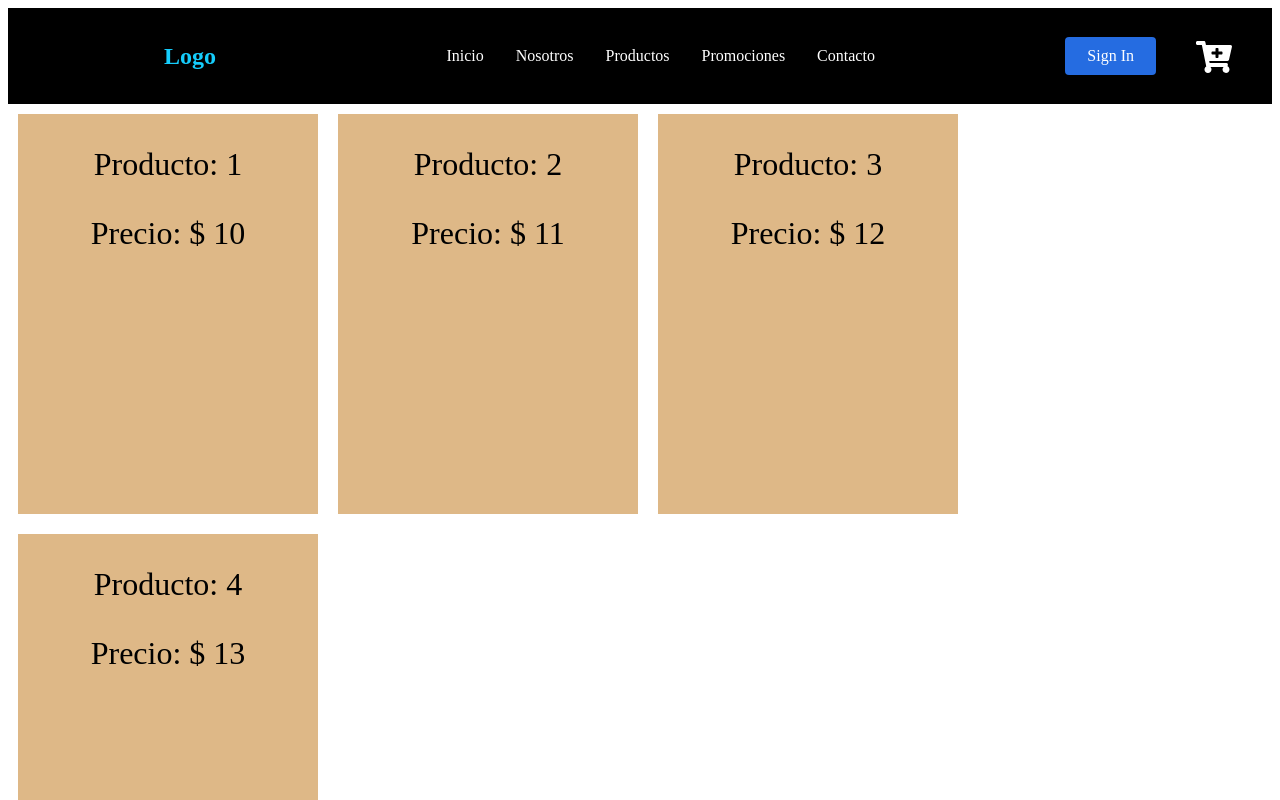
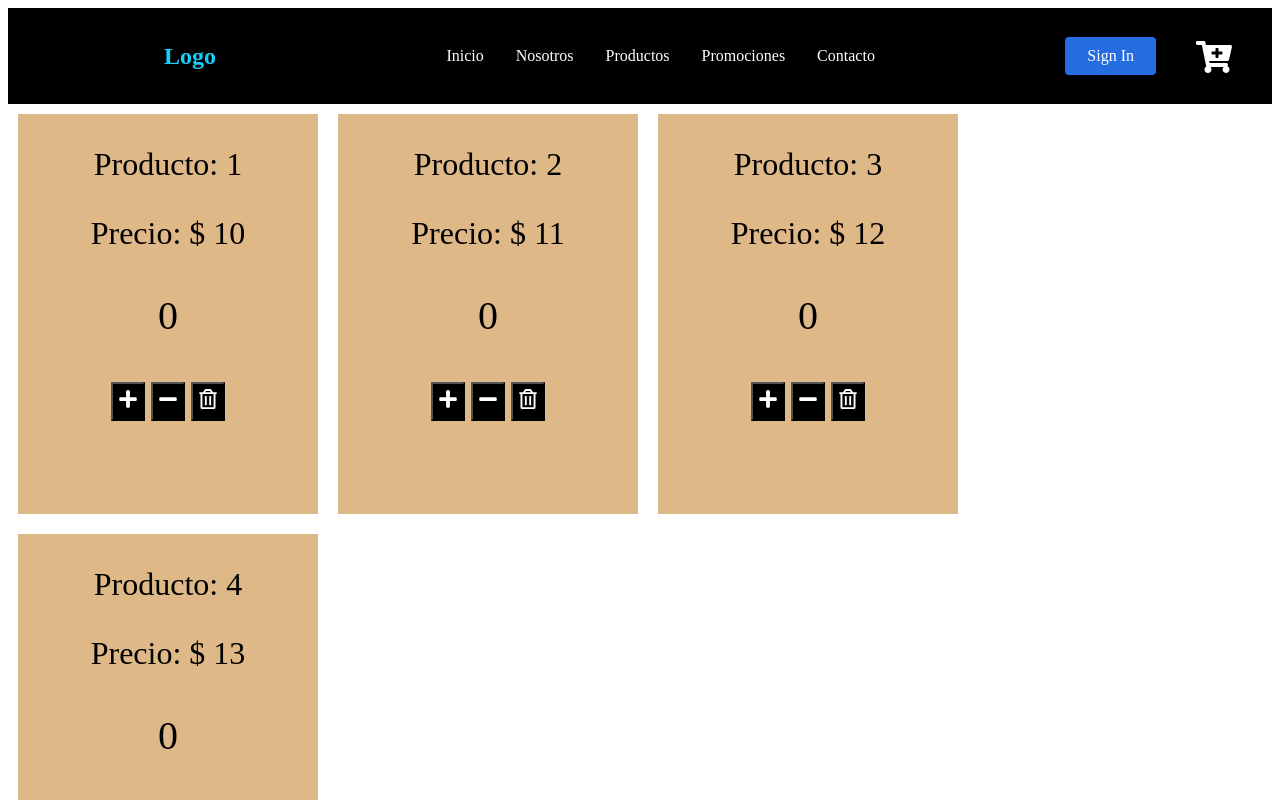
Before and after one commit to Martin-J-Larre/React-CoderHouse-Oishii-Chef-Larre, a React (Create React App) app: page / in a window 1280 px wide. Shown: the top 800 px of the page. Built offline with nearby package versions, Linux system fonts and the light colour scheme.

Commit message:
Counter-desafio clase 5

```diff
--- a/src/App.css
+++ b/src/App.css
@@ -17,3 +17,17 @@
     text-align: center;
     font-size: 2rem;
 }
+/* Counter */
+.counter_container{
+    text-align: center;
+}
+.counter_container p {
+    font-size: 40px;
+}
+.counter_container button {
+    font-size: 20px;
+    padding: 5px;
+    margin: 3px;
+    color: #fff;
+    background-color:#000;
+}
--- /dev/null
+++ b/src/components/Counter.js
@@ -0,0 +1,28 @@
+import React, { useState } from 'react';
+import {FaPlus, FaMinus, FaRegTrashAlt } from "react-icons/fa";
+
+const Counter = () => {
+
+    const [count, setCount] = useState(0)
+
+    const increment = () => {
+        setCount(count + 1)
+    }
+    const decrement = () => {
+        setCount(count - 1)
+    }
+    const reset = () => {
+        setCount(0)
+    }
+    return(
+        <>
+            <div className="counter_container">
+                <p>{count}</p>
+                <button onClick={increment}><FaPlus /></button>
+                <button onClick={decrement}><FaMinus /></button>
+                <button onClick={reset}><FaRegTrashAlt /> </button>
+            </div>
+        </>
+    );
+}
+export default Counter;
--- a/src/components/itemsListContainer.js
+++ b/src/components/itemsListContainer.js
@@ -1,11 +1,13 @@
 import React from 'react';
+import Counter from './Counter';
 
 const ItemsListContainer = (props) => {
-    //console.log(props);
+
     return (
         <div className="itemsListContainer">
            <p className="Items-p">Producto: {props.producto}</p>
            <p className="Items-p">Precio: {props.precio}</p>
+           <Counter />
         </div>
     );
 }
```
